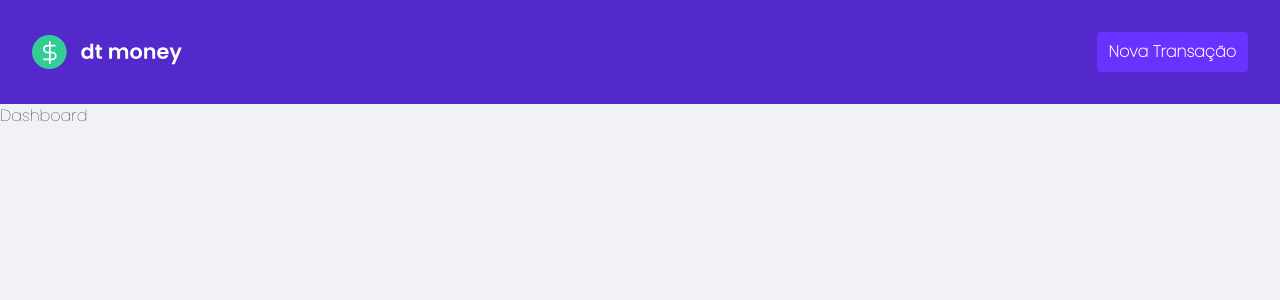
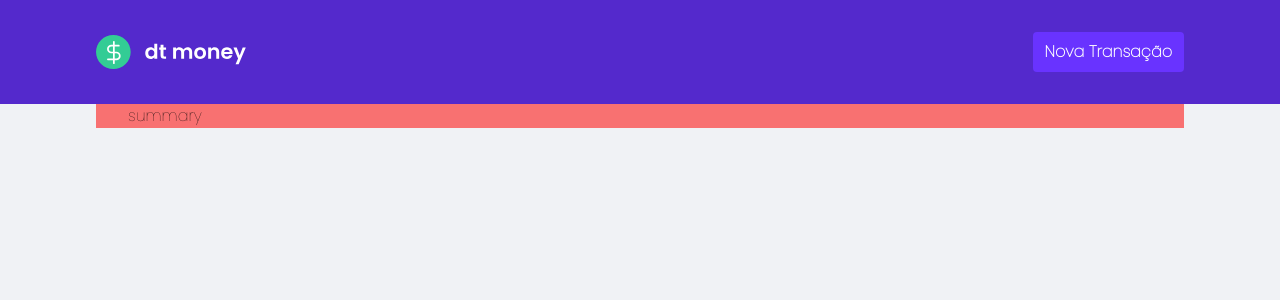
Before and after one commit to brunodias77/dt_money, a Next.js app: page / in a window 1280 px wide. Shown: the top 300 px of the page. Built offline with nearby package versions, Linux system fonts and the light colour scheme.

Commit message:
Adiciona componentes Summary e TransactionTable ao Dashboard e Container ao Header

```diff
--- a/src/components/Dashboard/Summary.tsx
+++ b/src/components/Dashboard/Summary.tsx
@@ -0,0 +1,12 @@
+import Container from "@/components/Ui/Container"
+
+const Summary = () => {
+    return (
+        <Container className="bg-red-400" >
+            <div>
+                summary
+            </div>
+        </Container>
+    );
+}
+export default Summary;
--- a/src/components/Dashboard/TransactionTable.tsx
+++ b/src/components/Dashboard/TransactionTable.tsx
@@ -0,0 +1,21 @@
+import Container from "../Ui/Container"
+
+const TransactionTable = () => {
+    return (
+        <Container>
+            <table>
+                <thead>
+                    <tr>
+                        <th>Título</th>
+                        <th>Valor</th>
+                        <th>Categoria</th>
+                        <th>Data</th>
+                    </tr>
+                </thead>
+                <tbody>
+
+                </tbody>
+            </table>
+        </Container>
+    )
+}
--- a/src/components/Dashboard/index.tsx
+++ b/src/components/Dashboard/index.tsx
@@ -1,8 +1,11 @@
+import Summary from "./Summary";
+import Container from "@/components/Ui/Container"
+
 const Dashboard = () => {
     return (
-        <div>
-            <h1>Dashboard</h1>
-        </div>
+        <Container>
+            <Summary />
+        </Container>
     );
 }
 
--- a/src/components/Header/index.tsx
+++ b/src/components/Header/index.tsx
@@ -1,5 +1,6 @@
 import Image from "next/image";
 import Logo from "@/assets/logo.svg";
+import Container from "@/components/Ui/Container";
 
 interface HeaderProps {
     openModal: () => void;
@@ -8,12 +9,12 @@ interface HeaderProps {
 const Header: React.FC<HeaderProps> = ({ openModal }) => {
     return (
         <header className=" bg-blue_700 text-white">
-            <div className="max-w-7xl mx-auto px-4 sm:px-6 lg:px-8 py-8 flex items-center justify-between">
+            <Container className="py-8 flex items-center justify-between">
                 <Image src={Logo} alt="Logo" width={150} height={50} />
-                <button type="button" onClick={() => openModal()} className="bg-[#6933FF] py-2 px-3 rounded font-semibold">
+                <button type="button" onClick={() => openModal()} className="bg-[#6933FF] py-2 px-3 rounded font-bold">
                     Nova Transação
                 </button>
-            </div>
+            </Container>
         </header>
     )
 }
--- a/src/components/Ui/Container.tsx
+++ b/src/components/Ui/Container.tsx
@@ -1,11 +1,12 @@
 
 interface ContainerProps {
     children: React.ReactNode;
+    className?: string; // Permitindo que a classe seja passada como parâmetro opcional
 }
 
-const Container: React.FC<ContainerProps> = ({ children }) => {
+const Container: React.FC<ContainerProps> = ({ children, className }) => {
     return (
-        <div className="mx-auto max-w-7xl">
+        <div className={`mx-auto max-w-6xl px-4 sm:px-6 lg:px-8 ${className}`}>
             {children}
         </div>
     )
```
